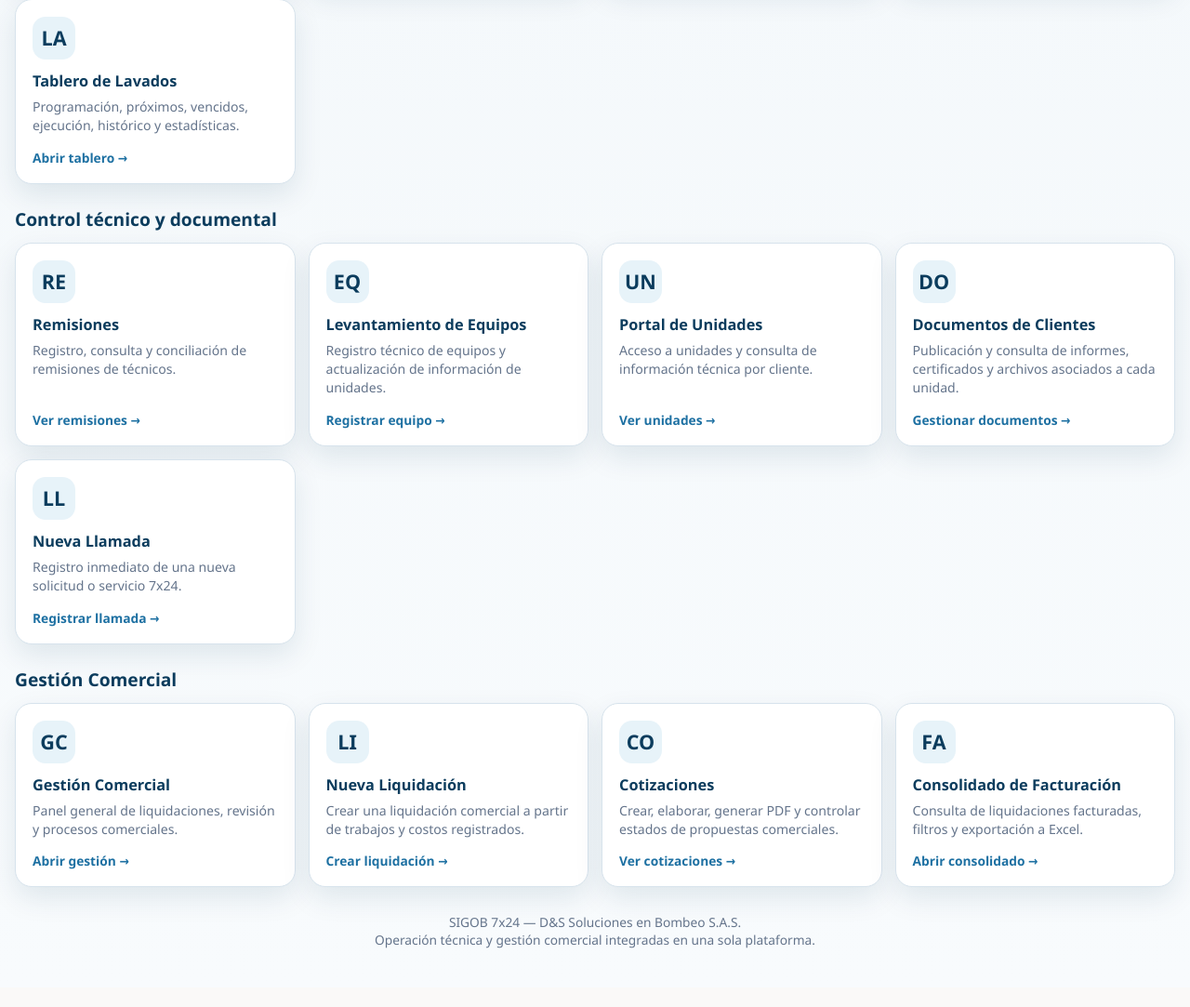
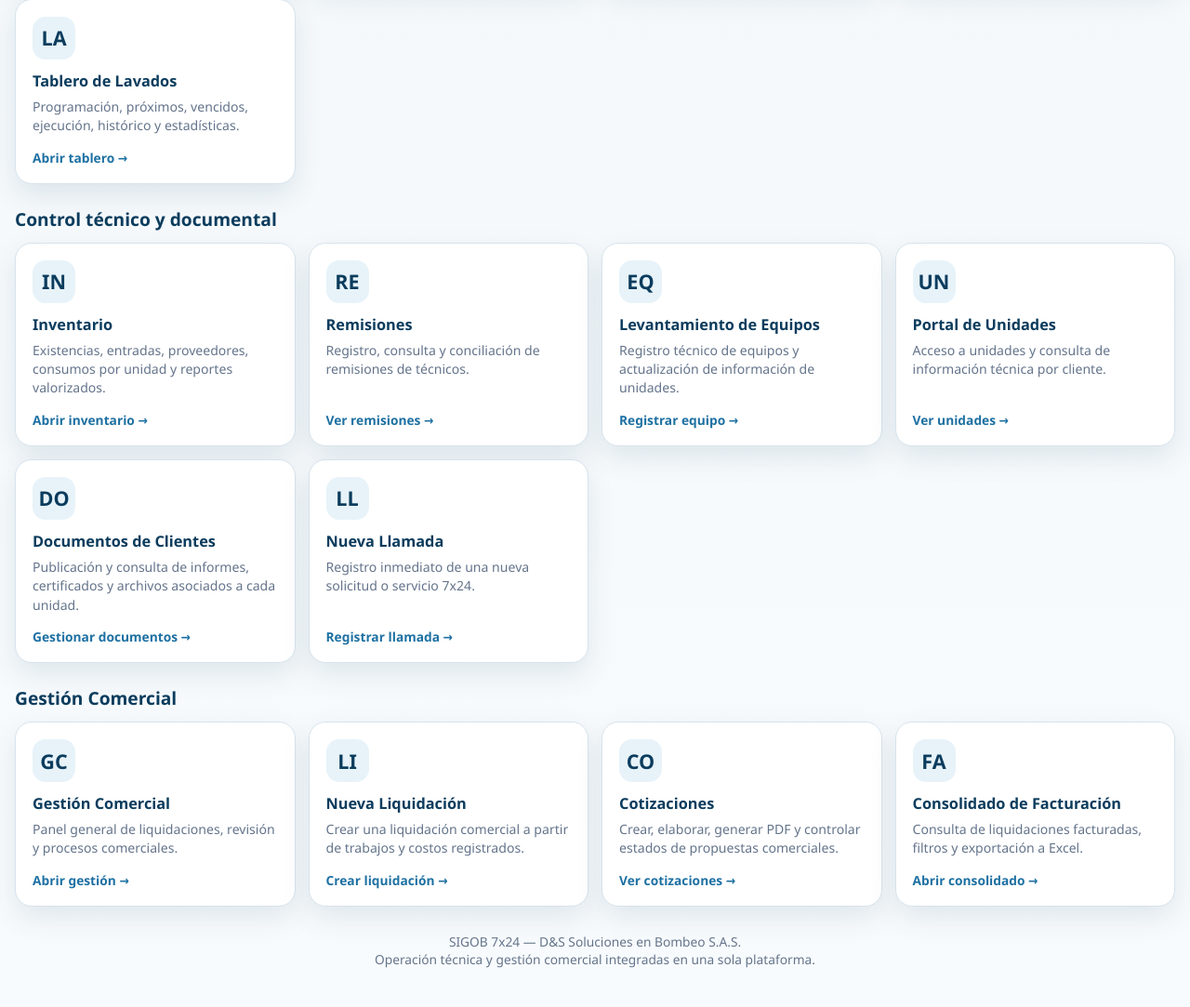
Before and after one commit to leolunac/dysoluciones, a Django app: page /gerencia/ in a window 1280 px wide. Shown: the part 2066-3149 px from the top of the page at 93% size. Before the commit the page ends 3086 px from the top, so only its background shows below. Run offline with Django 4.2, Linux system fonts and the light colour scheme; the visitor is signed in with stand-in values (Sample User, id 1); data that the repository does not hold is empty; parts of the project's set-up code (start-up, migrations or seed data) failed here and were passed over.

Commit message:
Agregar acceso a inventario en panel de gerencia

```diff
--- a/templates/dashboard.html
+++ b/templates/dashboard.html
@@ -484,6 +484,15 @@
     <h2 class="section-title">Control técnico y documental</h2>
 
     <section class="module-grid">
+        <a class="module-card" href="{% url 'inventario:tablero' %}">
+            <div>
+                <div class="module-icon">IN</div>
+                <h3>Inventario</h3>
+                <p>Existencias, entradas, proveedores, consumos por unidad y reportes valorizados.</p>
+            </div>
+            <div class="module-link">Abrir inventario →</div>
+        </a>
+
         <a class="module-card" href="{% url 'lista_remisiones' %}">
             <div>
                 <div class="module-icon">RE</div>
```
